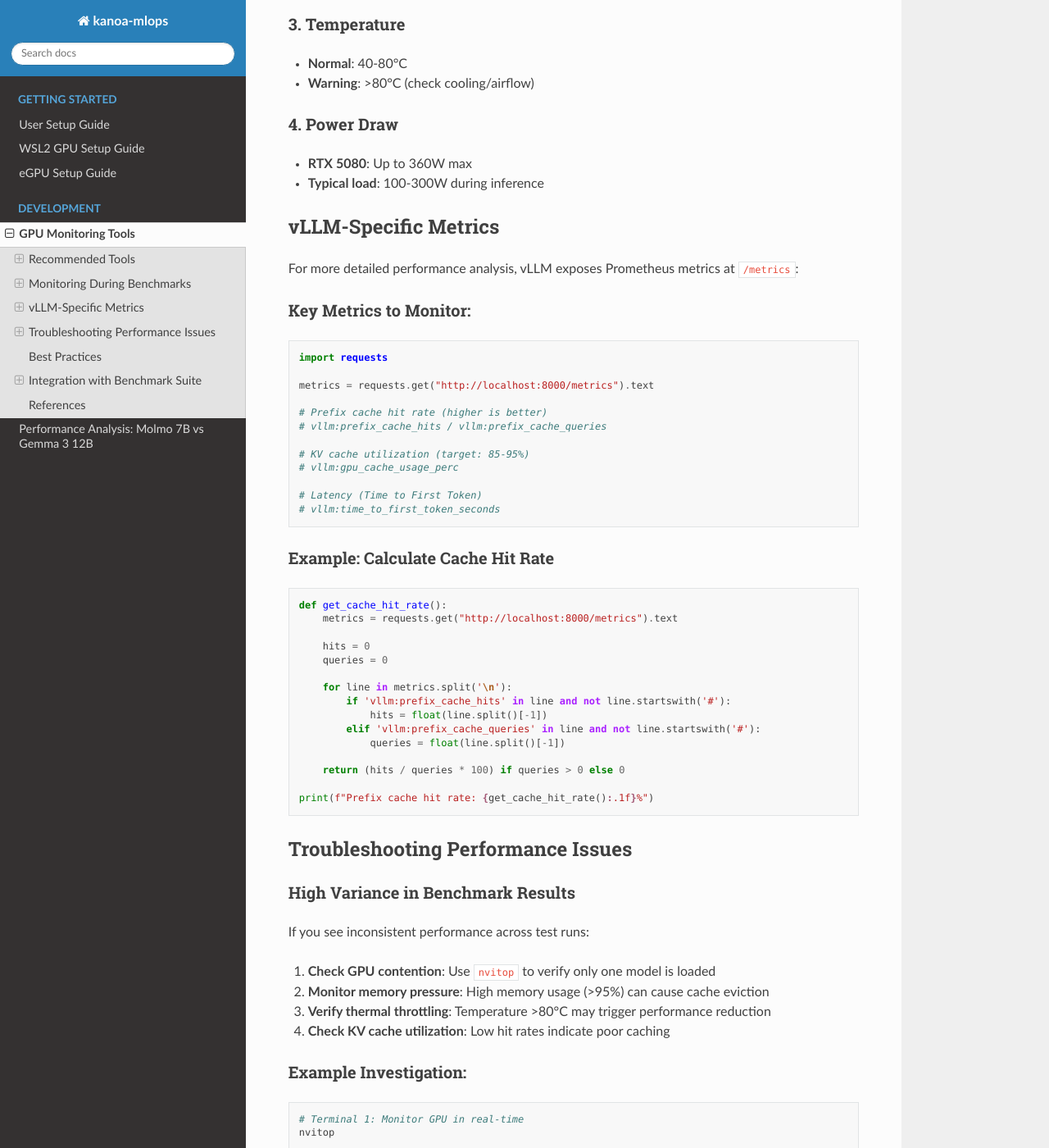
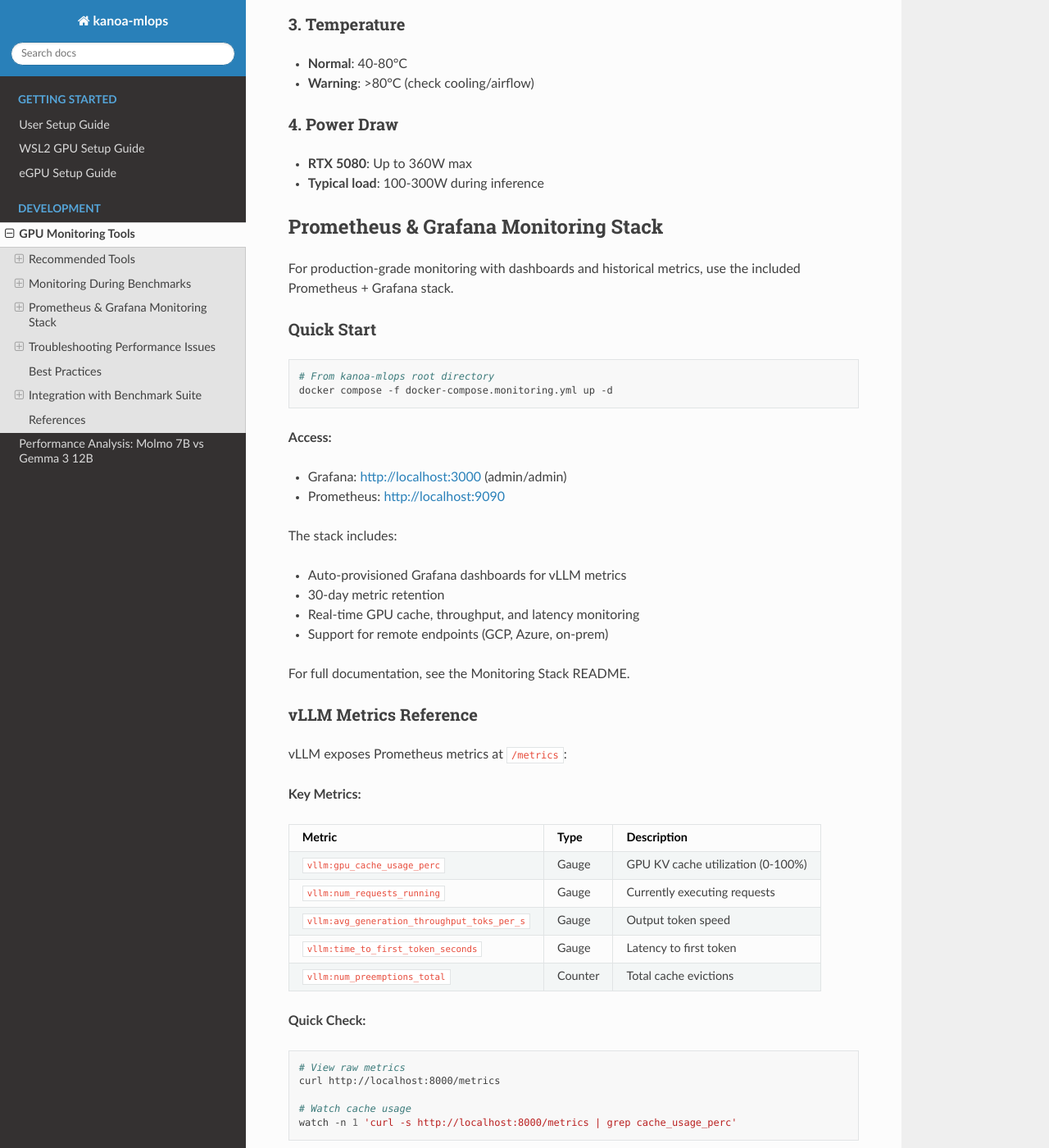
Before and after one commit to lhzn-io/kanoa-mlops, a Sphinx documentation site: the page built from docs/source/gpu-monitoring.md, in a window 1280 px wide and 1400 px high, scrolled down 2093 px. Shown: the whole window at 82% size. Built offline with Sphinx 7.4.7 and the Read the Docs theme 3.1.0, drawn with Linux system fonts in a browser that asks for light colours; some of the changed text lies outside the part shown.

Commit message:
feat: add Prometheus + Grafana monitoring stack for vLLM
Add production-ready monitoring infrastructure for local and remote vLLM
deployments:

- Docker Compose stack with Prometheus and Grafana
- Auto-provisioned Grafana dashboard for GPU metrics
- Prometheus config with local vLLM target + GCP/Azure examples
- 30-day metric retention with persistent volumes
- Comprehensive documentation in monitoring/README.md

Updated gpu-monitoring.md with quick start guide and vLLM metrics reference.

The stack monitors:
- GPU KV cache utilization
- Token throughput (generation + prompt)
- Request queue depth and latency
- Cache preemptions and hit rates

````diff
--- a/docs/source/gpu-monitoring.md
+++ b/docs/source/gpu-monitoring.md
@@ -90,30 +90,60 @@ When running performance benchmarks, monitor these key metrics:
 - **RTX 5080**: Up to 360W max
 - **Typical load**: 100-300W during inference
 
-## vLLM-Specific Metrics
+## Prometheus & Grafana Monitoring Stack
 
-For more detailed performance analysis, vLLM exposes Prometheus metrics at `/metrics`:
+For production-grade monitoring with dashboards and historical metrics, use the included Prometheus + Grafana stack.
 
-### Key Metrics to Monitor:
+### Quick Start
 
-```python
-import requests
+```bash
+# From kanoa-mlops root directory
+docker compose -f docker-compose.monitoring.yml up -d
+```
 
-metrics = requests.get("http://localhost:8000/metrics").text
+**Access:**
 
-# Prefix cache hit rate (higher is better)
-# vllm:prefix_cache_hits / vllm:prefix_cache_queries
+- Grafana: <http://localhost:3000> (admin/admin)
+- Prometheus: <http://localhost:9090>
 
-# KV cache utilization (target: 85-95%)
-# vllm:gpu_cache_usage_perc
+The stack includes:
 
-# Latency (Time to First Token)
-# vllm:time_to_first_token_seconds
+- Auto-provisioned Grafana dashboards for vLLM metrics
+- 30-day metric retention
+- Real-time GPU cache, throughput, and latency monitoring
+- Support for remote endpoints (GCP, Azure, on-prem)
+
+For full documentation, see the [Monitoring Stack README](../../monitoring/README.md).
+
+### vLLM Metrics Reference
+
+vLLM exposes Prometheus metrics at `/metrics`:
+
+**Key Metrics:**
+
+| Metric | Type | Description |
+|--------|------|-------------|
+| `vllm:gpu_cache_usage_perc` | Gauge | GPU KV cache utilization (0-100%) |
+| `vllm:num_requests_running` | Gauge | Currently executing requests |
+| `vllm:avg_generation_throughput_toks_per_s` | Gauge | Output token speed |
+| `vllm:time_to_first_token_seconds` | Gauge | Latency to first token |
+| `vllm:num_preemptions_total` | Counter | Total cache evictions |
+
+**Quick Check:**
+
+```bash
+# View raw metrics
+curl http://localhost:8000/metrics
+
+# Watch cache usage
+watch -n 1 'curl -s http://localhost:8000/metrics | grep cache_usage_perc'
 ```
 
 ### Example: Calculate Cache Hit Rate
 
 ```python
+import requests
+
 def get_cache_hit_rate():
     metrics = requests.get("http://localhost:8000/metrics").text
 
````
Also changed, not shown: docker-compose.monitoring.yml (added, +63 -0 lines), monitoring/README.md (added), 5 other files.
